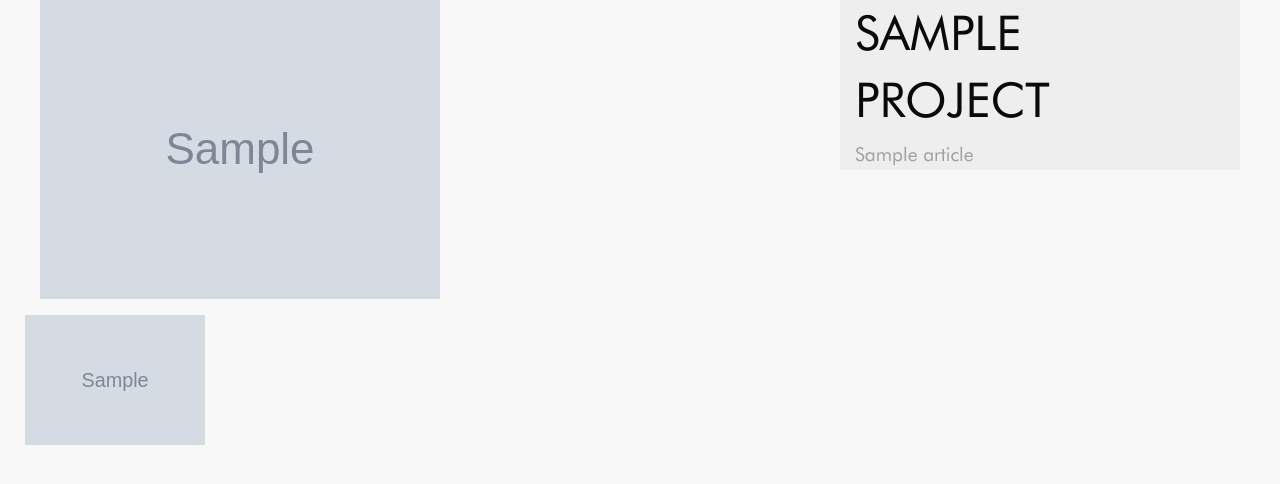
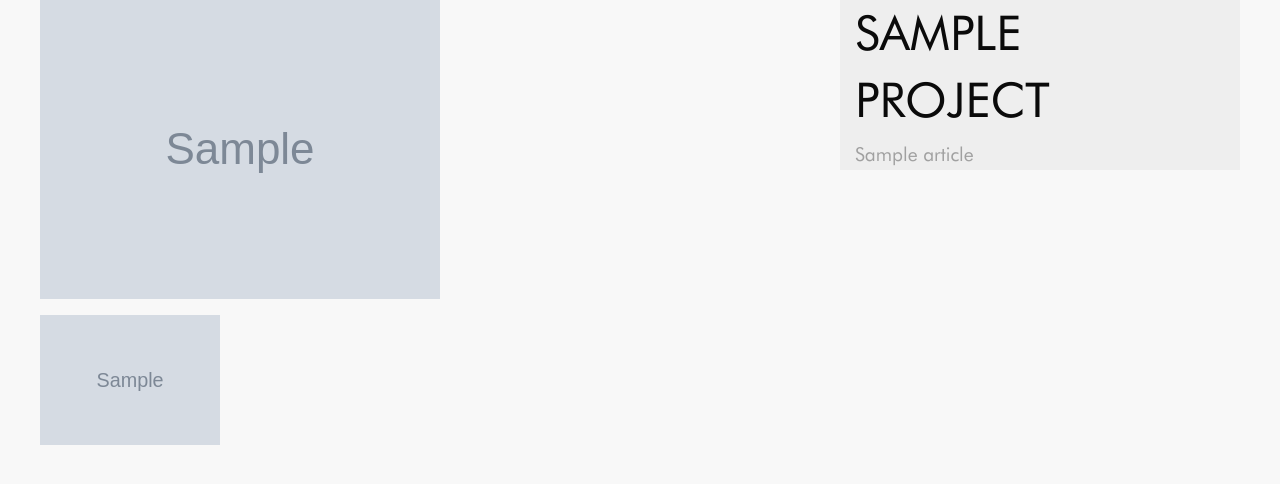
Before and after one commit to Piou-piou/margauxPortfolio, a Symfony app: template templates/pages/projet.html.twig in a window 1280 px wide. Shown: the part 185-669 px from the top of the page. Run offline with Twig, Linux system fonts and the light colour scheme; the template is opened without the code that fills it: most values are stand-ins (such as "Sample title", 1, 10 or a date in 2020); grey boxes marked "Sample" are stand-in pictures; style sheets or scripts are compiled from the project's sources; some libraries are stand-ins or nearby versions.

Commit message:
[fix] alignment images project

```diff
--- a/templates/pages/projet.html.twig
+++ b/templates/pages/projet.html.twig
@@ -13,8 +13,8 @@
 			<div class="small-12 medium-8 columns pl0 pr0">
 				<img src="{{ images is defined and images is iterable ? images[0].thumbnailUrl : '' }}" alt="">
 
-				<div class="row projet-img">
-					<div class="small-12">
+				<div class="projet-img">
+					<div>
 						{% for image in images %}
 							<div style="background-image: url({{ image.thumbnailUrl }})" data-src="{{ image.thumbnailUrl }}"></div>
 						{% endfor %}
```
